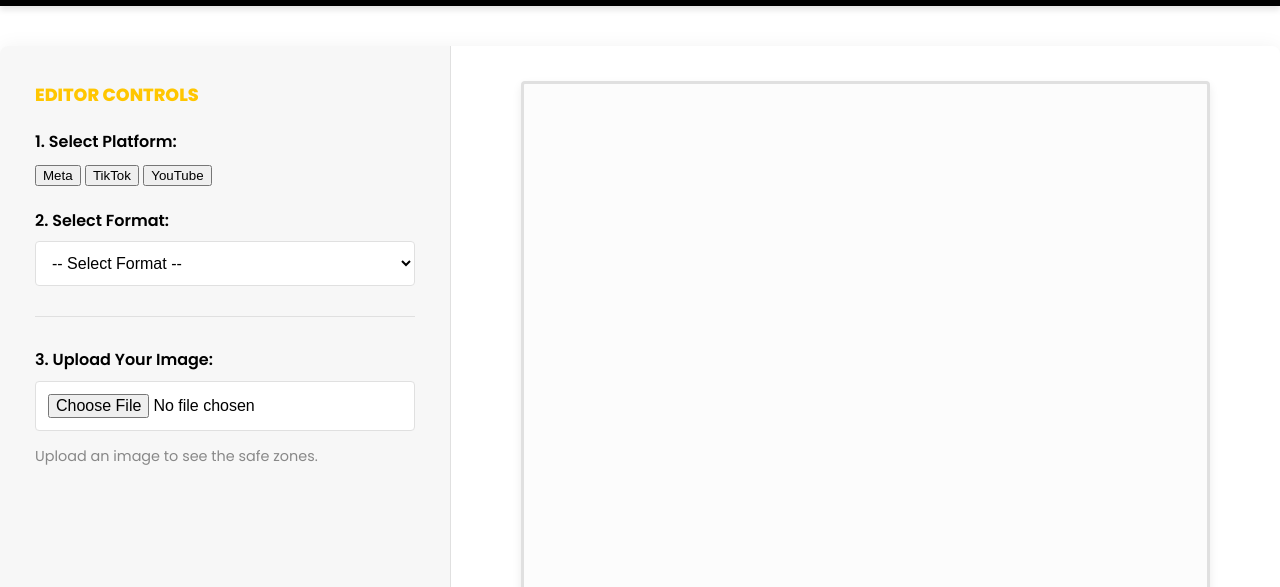
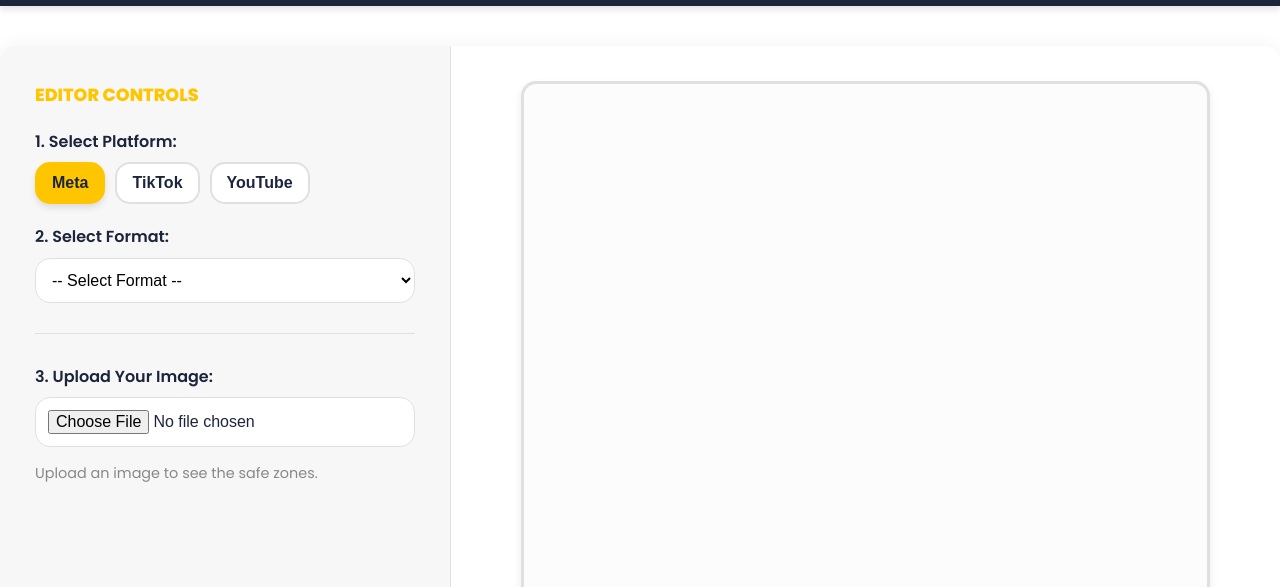
Before and after one commit to stacy-open/safezone-editor, a plain HTML site: page index.html in a window 1280 px wide. Both pictures are taken after a click on the button "Meta". Shown: the part 213-800 px from the top of the page. Drawn offline with Linux system fonts and the light colour scheme.

Commit message:
Update style.css

```diff
--- a/style.css
+++ b/style.css
@@ -5,7 +5,7 @@
     /* Main brand accent color (Vibrant Gold/Yellow from Open Partners) */
     --brand-primary: #FFC600;
     /* Deep Navy/Black for headings and main text */
-    --text-primary: #000000;
+    --text-primary: #1c253b;
     /* Light grey background for sidebar/separator */
     --brand-secondary-bg: #f7f7f7;
     /* Lighter grey for borders */
@@ -15,7 +15,7 @@
 body {
     /* Apply Poppins font family across the site */
     font-family: 'Poppins', 'Helvetica Neue', Arial, sans-serif;
-    background-color: #FFFFFF; /* Clean white background */
+    background-color: #FFFFFF;
     margin: 0;
     padding: 0;
     color: var(--text-primary);
@@ -40,7 +40,7 @@ header {
 }
 
 h1 {
-    font-weight: 800; /* Extra bold/heavy look for the title */
+    font-weight: 800;
     margin: 0;
     font-size: 1.8em;
 }
@@ -61,14 +61,14 @@ hr {
 }
 
 /* ------------------------------------------- */
-/* --- 2. LAYOUT (FLEXBOX CONTAINER) --- */
+/* --- 2. LAYOUT & ROUNDED CORNERS (15px) --- */
 /* ------------------------------------------- */
 #container {
     display: flex;
     max-width: 1400px;
     margin: 40px auto;
     background: #FFFFFF;
-    border-radius: 8px;
+    border-radius: 15px; /* ROUNDED CORNERS */
     box-shadow: 0 0 20px rgba(0,0,0,0.05);
     min-height: 75vh;
     overflow: hidden;
@@ -78,7 +78,7 @@ hr {
     width: 380px;
     padding: 35px;
     border-right: 1px solid var(--border-color);
-    background-color: var(--brand-secondary-bg); /* Light grey sidebar */
+    background-color: var(--brand-secondary-bg);
 }
 
 #editor-area {
@@ -107,7 +107,7 @@ select, input[type="file"] {
     padding: 12px;
     margin-bottom: 10px;
     border: 1px solid var(--border-color);
-    border-radius: 4px;
+    border-radius: 15px; /* ROUNDED CORNERS */
     box-sizing: border-box;
     font-size: 1em;
     background-color: white;
@@ -127,49 +127,82 @@ select:focus, input[type="file"]:focus {
 }
 
 /* ------------------------------------------- */
-/* --- 4. PREVIEW STACKING (THE CORE LOGIC) --- */
+/* --- 4. PLATFORM CHOICE CHIPS STYLING --- */
+/* ------------------------------------------- */
+.chip-container {
+    display: flex;
+    gap: 10px;
+    margin-bottom: 20px;
+}
+
+.platform-chip {
+    padding: 10px 15px;
+    font-size: 1em;
+    font-weight: 600;
+    cursor: pointer;
+    background-color: white;
+    color: var(--text-primary);
+    border: 2px solid var(--border-color);
+    border-radius: 15px; /* ROUNDED CORNERS */
+    transition: all 0.2s ease;
+}
+
+.platform-chip:hover {
+    border-color: var(--brand-primary);
+    background-color: var(--brand-secondary-bg);
+}
+
+.platform-chip.selected {
+    /* Active state uses the Open Partners brand color */
+    background-color: var(--brand-primary);
+    color: var(--text-primary);
+    border-color: var(--brand-primary);
+    box-shadow: 0 4px 6px rgba(0, 0, 0, 0.1);
+}
+
+/* ------------------------------------------- */
+/* --- 5. PREVIEW STACKING (THE CORE LOGIC) --- */
 /* ------------------------------------------- */
 #image-frame {
     /* The stacking container for the image and overlay */
     position: relative;
     width: 90%;
     max-width: 750px;
-    aspect-ratio: 1/1; /* Default ratio, JavaScript changes this */
+    aspect-ratio: 1/1;
     border: 3px solid var(--border-color);
     background-color: #fcfcfc;
     display: flex;
     justify-content: center;
     align-items: center;
     overflow: hidden;
-    border-radius: 4px;
+    border-radius: 15px; /* ROUNDED CORNERS */
     box-shadow: 0 4px 10px rgba(0,0,0,0.08);
 }
 
 #user-image, #safezone-overlay {
-    /* Positions both images relative to #image-frame */
     position: absolute;
     top: 0;
     left: 0;
     width: 100%;
     height: 100%;
-    object-fit: contain; /* Ensures image fits without cropping */
+    object-fit: contain;
 }
 
 #safezone-overlay {
-    z-index: 10; /* Ensures the overlay is on top */
-    pointer-events: none; /* Allows user interaction (clicks/scrolling) to pass through */
+    z-index: 10;
+    pointer-events: none;
 }
 
 /* Message when no image/selection is made */
 #message {
     font-size: 1.2em;
-    color: var(--brand-primary); /* GOLD message color */
+    color: var(--brand-primary);
     font-weight: 500;
     padding: 30px;
 }
 
 /* ------------------------------------------- */
-/* --- 5. FOOTER --- */
+/* --- 6. FOOTER --- */
 /* ------------------------------------------- */
 footer {
     text-align: center;
```
